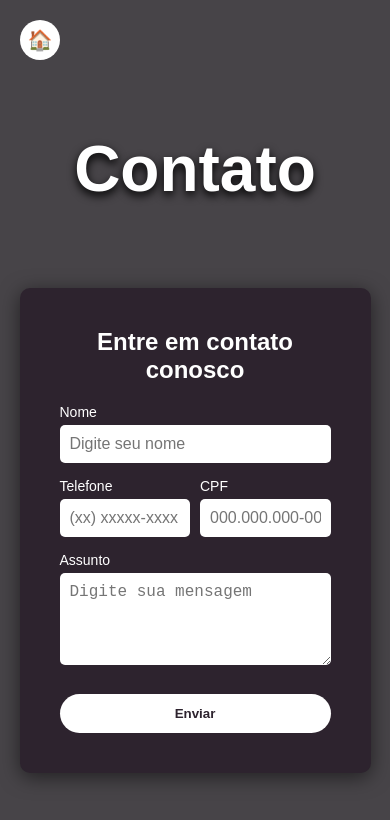
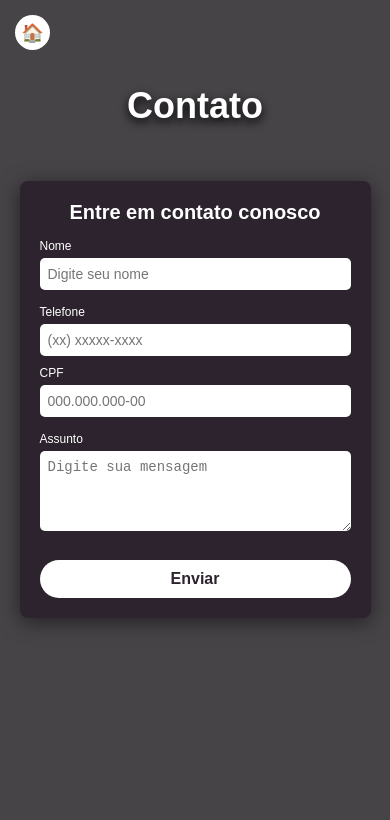
Before and after one commit to edsonvsantos/responsividade-07, a plain HTML site: page Contato/index.html in a window 390 px wide. Drawn offline with Linux system fonts and the light colour scheme.

Commit message:
Add files via upload

```diff
--- a/Contato/style.css
+++ b/Contato/style.css
@@ -22,7 +22,7 @@ body {
 }
 
 .header {
-    position: relative;
+    position: rela;
     width: 100%;
     height: 40vh;
     display: flex;
@@ -35,7 +35,6 @@ body {
     color: #fff;
     text-shadow: 0 4px 10px #000;
 }
-
 
 .home-btn {
     position: absolute;
@@ -58,14 +57,14 @@ body {
     color: #fff;
 }
 
-/* Card formulário */
+
 .form-section {
     background-color: var(--darkbrown);
     padding: 40px;
     margin-top: -50px;
     border-radius: 10px;
-    width: 90%;
-    max-width: 500px;
+    width: 500px;
+    max-width: 90%;
     box-shadow: 0 4px 20px #0008;
     color: #fff;
 }
@@ -97,7 +96,7 @@ input, textarea {
     border: none;
     font-size: 16px;
     background-color: #fff;
-    color: #fff;
+    color: #000;
 }
 
 .row {
@@ -124,3 +123,53 @@ button[type="submit"] {
     font-weight: bold;
     transition: background-color 200ms ease-in-out, color 200ms ease-in-out;
 }
+
+/* Media query para mobile */
+@media (max-width: 767px) {
+    .header {
+        height: 25vh;
+        padding: 0 20px;
+    }
+
+    .header h1 {
+        font-size: 36px;
+    }
+
+    .home-btn {
+        width: 35px;
+        height: 35px;
+        font-size: 18px;
+        top: 15px;
+        left: 15px;
+    }
+
+    .form-section {
+        width: 90%;
+        padding: 20px;
+        margin-top: -30px;
+        border-radius: 8px;
+    }
+
+    .form-section h2 {
+        font-size: 20px;
+        margin-bottom: 15px;
+    }
+
+    label {
+        font-size: 12px;
+    }
+
+    input, textarea {
+        font-size: 14px;
+        padding: 8px;
+    }
+
+    .row {
+        flex-direction: column;
+    }
+
+    button[type="submit"] {
+        font-size: 16px;
+        padding: 10px;
+    }
+}
--- a/Home/style.css
+++ b/Home/style.css
@@ -21,41 +21,36 @@ body {
 }
 
 .s1 {
+    position: relative;
+    min-height: 90vh;
+    display: flex;
+    flex-direction: column;
+    justify-content: center;
+    align-items: center;
+    z-index: 1;
+    overflow: hidden;
+    color: var(--white);
     width: 100%;
     height: auto;
 }
 
 .img-s1 {
-    width: 100%;
-    box-shadow: 0 4px 20px #090909;
+    display: none; /* Esconde a imagem no desktop */
 }
 
-.title {
-    font-family: "Krona One", sans-serif;
-    color: var(--white);
-    margin-top: 20px;
-    margin-left: 20px;
-}
-
-.s2{
-    display: flex;
-    flex-wrap: wrap;
-    justify-content: center;
-    align-items: center;
-    gap:30px;
-    min-height: 80vh;
-    height: auto;
-}
-
-.card{
-    background-color: var(--darkblue);
-    border-radius: 20px;
-    box-shadow: 0 4px 20px #090909;
-}
-
-@media (width >= 768px) {
-    .img-s1 {
-        display: none;
+.s1::before {
+    content: "";
+    position: absolute;
+    top: 0;
+    right: 0;
+    bottom: 0;
+    left: 0;
+    background-image: url('./images/background.png');
+    background-repeat: no-repeat;
+    background-position: center;
+    background-size: cover;
+    opacity: 0.5;
+    z-index: -1;
 }
 
 .title {
@@ -66,44 +61,20 @@ body {
     width: 100%;
     text-align: center;
     text-transform: uppercase;
+    margin: 0; /* Remove margens para centralizar */
 }
 
-    .s1 {
-        position: relative;
-        min-height: 90vh;
-        display: flex;
-        flex-direction: column;
-        justify-content: center;
-        align-items: center;
-        z-index: 1;
-        overflow: hidden;
-        color: var(--white);
-    }
-
-    .s2{
+.s2 {
     display: flex;
     flex-wrap: wrap;
     align-items: center;
     justify-content: center;
     gap: 100px;
+    min-height: 80vh;
+    height: auto;
 }
 
-    .s1::before {
-        content: "";
-        position: absolute;
-        top: 0;
-        right: 0;
-        bottom: 0;
-        left: 0;
-        background-image: url('./Images/background.png');
-        background-repeat: no-repeat;
-        background-position: center;
-        background-size: cover;
-        opacity: 0.5;
-        z-index: -1;
-    }
-
-    .card{
+.card {
     background: var(--darkblue);
     border-radius: 50px;
     padding: 10px;
@@ -112,10 +83,14 @@ body {
     text-align: left;
     color: #fff;
     transition: all 200ms ease-in-out;
+    display: flex;
+    flex-direction: column;
+    justify-content: space-between;
+    box-shadow: 0 4px 20px #090909;
 }
 
 .card-img {
-        width: 400px;
+    width: 100%;
     height: 400px;
     overflow: hidden;
     margin: 0 auto;
@@ -128,12 +103,12 @@ body {
     transition: all 200ms ease-in-out;
 }
 
-    .bottom-card h2{
+.bottom-card h2 {
     font-size: 40px;
     font-family: "Krona One", sans-serif;
 }
 
-    .bottom-card p{
+.bottom-card p {
     font-size: 20px;
     font-family: "Krona One", sans-serif;
 }
@@ -152,4 +127,62 @@ body {
     display: block;
     font-family: "Krona One", sans-serif;
 }
+
+@media (max-width: 767px) {
+    .img-s1 {
+        display: block;
+        width: 100%;
+        box-shadow: 0 4px 20px #090909;
     }
+
+    .title {
+        font-size: 32px;
+        margin-left: 20px;
+        text-align: left;
+        text-transform: none;
+        text-shadow: none;
+    }
+
+    .s1 {
+        position: static;
+        min-height: auto;
+        overflow: visible;
+        color: var(--white);
+    }
+
+    .s1::before {
+        display: none;
+    }
+
+    .s2 {
+        gap: 30px;
+        min-height: auto;
+        justify-content: center;
+    }
+
+    .card {
+        width: 90vw;
+        height: auto;
+        border-radius: 20px;
+        padding: 10px;
+        box-shadow: 0 4px 20px #090909;
+    }
+
+    .card-img {
+        height: 250px;
+    }
+
+    .bottom-card h2 {
+        font-size: 24px;
+    }
+
+    .bottom-card p {
+        font-size: 16px;
+    }
+
+    button {
+        font-size: 18px;
+        padding: 10px 24px;
+        margin: 20px auto;
+    }
+}
```
Lines whose indentation alone changed are shown as unchanged.
